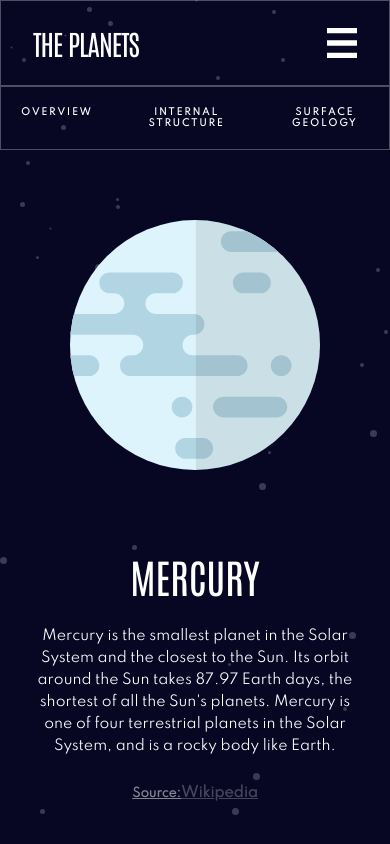
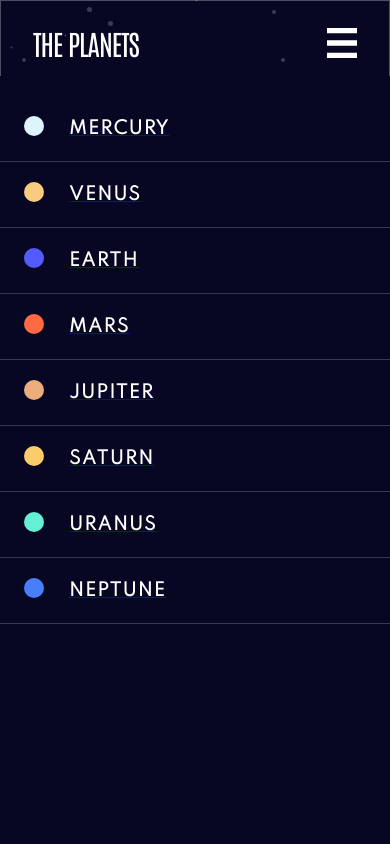
Before and after one commit to kuxala/planets-app, a React (Vite) app: page /mercury in a window 390 px wide. Both pictures are taken after a click on the picture 342 px from the left and 43 px from the top of the page. Shown: the top 844 px of the page. Built offline with nearby package versions, Linux system fonts and the light colour scheme.

Commit message:
almos finished

```diff
--- a/src/components/header/Dropdown.tsx
+++ b/src/components/header/Dropdown.tsx
@@ -1,22 +1,58 @@
 import "./Header.css";
-import { Link, Route, Routes } from "react-router-dom";
-function Dropdown() {
+import { Link } from "react-router-dom";
+type DropdownProps = {
+  show: boolean;
+  setShow: any;
+};
+function Dropdown({ show, setShow }: DropdownProps) {
 
   return (
     <>
       <div className="dropdown">
         <ul>
-                    <Link to="/mercury"><li id="first-child"><div className="round mercury"></div>Mercury</li></Link>
-                    <Link to="venus"><li><div className="round venus"></div>Venus</li></Link>
-                    <Link to="earth"><li><div className="round earth"></div>Earth</li></Link>
-                    <Link to="mars"><li><div className="round mars"></div>Mars</li></Link>
-                    <Link to="jupiter"><li><div className="round jupiter"></div>Jupiter</li></Link>
-                    <Link to="/saturn"><li><div className="round saturn"></div>Saturn</li></Link>
-                    <Link to="/uranus"><li><div className="round uranus"></div>Uranus</li></Link>
-                    <Link to="neptune"><li><div className="round neptune"></div>Neptune</li></Link>
+          <Link to="/mercury">
+            <li id="first-child" onClick={() => setShow(false)}>
+              <div className="round mercury"></div>Mercury
+            </li>
+          </Link>
+          <Link to="venus">
+            <li onClick={() => setShow(false)}>
+              <div className="round venus"></div>Venus
+            </li>
+          </Link>
+          <Link to="earth">
+            <li onClick={() => setShow(false)}>
+              <div className="round earth"></div>Earth
+            </li>
+          </Link>
+          <Link to="mars">
+            <li onClick={() => setShow(false)}>
+              <div className="round mars"></div>Mars
+            </li>
+          </Link>
+          <Link to="jupiter">
+            <li onClick={() => setShow(false)}>
+              <div className="round jupiter"></div>Jupiter
+            </li>
+          </Link>
+          <Link to="/saturn">
+            <li onClick={() => setShow(false)}>
+              <div className="round saturn"></div>Saturn
+            </li>
+          </Link>
+          <Link to="/uranus">
+            <li onClick={() => setShow(false)}>
+              <div className="round uranus"></div>Uranus
+            </li>
+          </Link>
+          <Link to="neptune">
+            <li onClick={() => setShow(false)}>
+              <div className="round neptune"></div>Neptune
+            </li>
+          </Link>
         </ul>
       </div>
     </>
-    )
+  );
 }
 export default Dropdown;
--- a/src/components/header/Header.css
+++ b/src/components/header/Header.css
@@ -41,7 +41,9 @@ nav ul li:hover{
     visibility: hidden;
 }
 
-
+.none{
+    display: none;
+}
 
 @media only screen and (max-width: 968px) {
     nav {
@@ -60,7 +62,10 @@ nav ul li:hover{
         position: absolute;
         height: 100%;
         width: 100%;
-        top: 10%;
+        top: 9%;
+        z-index: 9;
+        background-color: #070724;
+
     }
 
     .dropdown .round{
--- a/src/components/header/Header.tsx
+++ b/src/components/header/Header.tsx
@@ -1,9 +1,10 @@
 // import React from 'react'
 import { Link } from "react-router-dom";
-import { useState } from "react";
+import { useState, useEffect } from "react";
 import "./Header.css";
 import styled from "styled-components";
-
+import Page from "../mainPage/Page";
+import Dropdown from "./Dropdown";
 const StyledMercury = styled.li`
   padding-top: 32px;
   color: #fff;
@@ -77,7 +78,7 @@ const Styledjupiter = styled.li`
   text-transform: uppercase;
   height: 8vh;
   &:hover {
-    border-top: 5px solid #D83A34;
+    border-top: 5px solid #d83a34;
   }
 `;
 const StyledSaturn = styled.li`
@@ -92,7 +93,7 @@ const StyledSaturn = styled.li`
   text-transform: uppercase;
   height: 8vh;
   &:hover {
-    border-top: 5px solid #CD5120;
+    border-top: 5px solid #cd5120;
   }
 `;
 const StyledUranus = styled.li`
@@ -107,7 +108,7 @@ const StyledUranus = styled.li`
   text-transform: uppercase;
   height: 8vh;
   &:hover {
-    border-top: 5px solid #1EC1A2;
+    border-top: 5px solid #1ec1a2;
   }
 `;
 const StyledNeptune = styled.li`
@@ -122,15 +123,26 @@ const StyledNeptune = styled.li`
   text-transform: uppercase;
   height: 8vh;
   &:hover {
-    border-top: 5px solid #2D68F0;
+    border-top: 5px solid #2d68f0;
   }
 `;
 
 function Header() {
-  const [show, setShow] = useState<any>(false);
-  console.log(show)
+  const [show, setShow] = useState<boolean>(false);
+
+  useEffect(() => {
+    let body = document.querySelector("body");
+    if (body !== null) {
+      show
+        ? (body.style.overflowY = "hidden")
+        : (body.style.overflowY = "auto");
+    }
+  }, [show]);
   return (
     <>
+    <div className="none"><Dropdown show={show} setShow={setShow}/></div>
+
+      {show && <Dropdown show={show} setShow={setShow} />}
       <nav>
         <h1>THE PLANETS</h1>
         <img
@@ -143,9 +155,9 @@ function Header() {
           }}
         />
 
-        <ul>
+        <ul >
           <Link to="mercury">
-            <StyledMercury>MERCURY</StyledMercury>
+            <StyledMercury >MERCURY</StyledMercury>
           </Link>
           <Link to="venus">
             <StyledVenus>VENUS</StyledVenus>
--- a/src/components/mainPage/Page.tsx
+++ b/src/components/mainPage/Page.tsx
@@ -1,6 +1,6 @@
 import "./Page.css";
 import { useState } from "react";
-// import Dropdown from "../header/Dropdown";
+import Dropdown from "../header/Dropdown";
 import styled from "styled-components";
 
 
```
Lines whose indentation alone changed are shown as unchanged.
